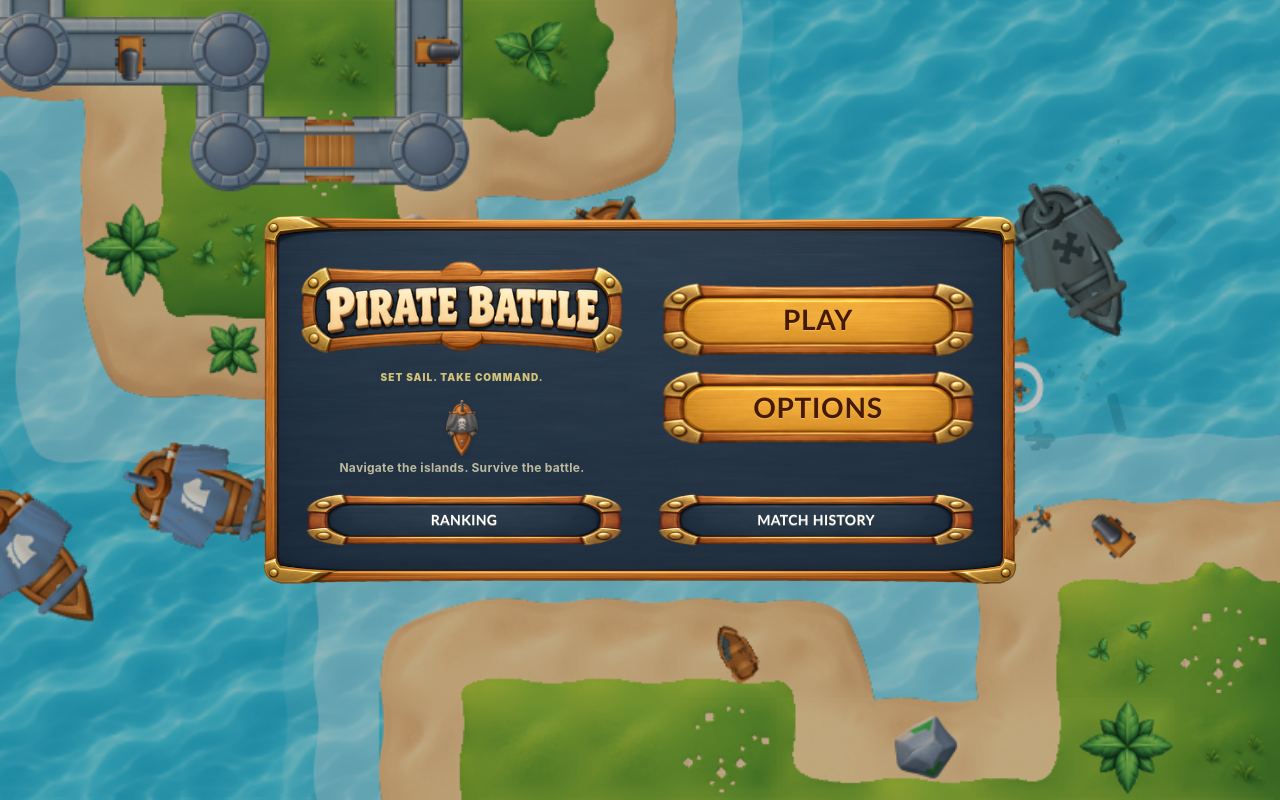
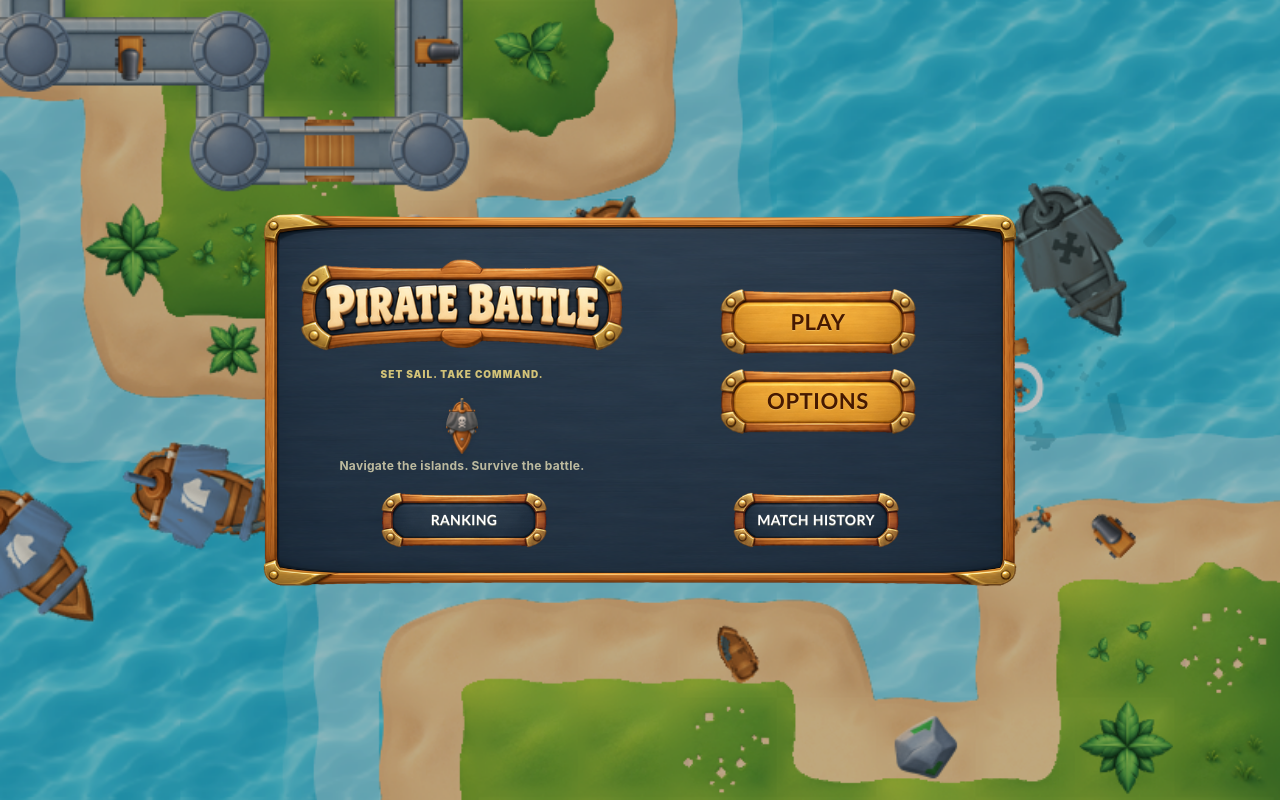
Before and after one commit to ImString/pirate-battle, a React (Vite) app: page / in a window 1280 px wide. Built offline with nearby package versions, Linux system fonts and the light colour scheme; what @pixi/react would draw is missing.

Commit message:
chore: change main menu in mobile responsive

```diff
--- a/src/screens/main/MainMenu.tsx
+++ b/src/screens/main/MainMenu.tsx
@@ -38,7 +38,7 @@ export const MainMenuScreen: React.FC<MainMenuScreenProps> = props => {
 						className="compact-landscape:max-h-[28vh] w-[min(100%,360px)] object-contain"
 					/>
 
-					<p className="compact-landscape:mb-0 compact-landscape:text-[10px] mb-6 text-xs font-black tracking-widest text-amber-200/80 uppercase">
+					<p className="compact-landscape:mb-0 compact-landscape:text-[10px] mb-6 text-center text-xs font-black tracking-widest text-amber-200/80 uppercase">
 						Set Sail. Take Command.
 					</p>
 				</div>
@@ -56,18 +56,18 @@ export const MainMenuScreen: React.FC<MainMenuScreenProps> = props => {
 					<img
 						src="/assets/png/default/ships/ship_2.png"
 						alt="Ship"
-						className="compact-landscape:h-[clamp(24px,8vh,56px)] h-16 w-10 object-contain drop-shadow"
+						className="main-menu-ship compact-landscape:h-[clamp(24px,8vh,56px)] h-16 w-10 object-contain drop-shadow"
 					/>
 					<span className="text-xs font-bold tracking-wide text-amber-100/70">
 						Navigate the islands. Survive the battle.
 					</span>
 				</div>
 
-				<div className="compact-landscape:col-span-full compact-landscape:gap-4 flex justify-center gap-x-8">
-					<Button className="min-w-0 flex-1" variant="secondary" onClick={() => props.navigate('ranking')}>
+				<div className="compact-landscape:col-span-full compact-landscape:gap-4 grid grid-cols-2 justify-items-center gap-x-8">
+					<Button className="min-w-0" variant="secondary" onClick={() => props.navigate('ranking')}>
 						Ranking
 					</Button>
-					<Button className="min-w-0 flex-1" variant="secondary" onClick={() => props.navigate('history')}>
+					<Button className="min-w-0" variant="secondary" onClick={() => props.navigate('history')}>
 						Match History
 					</Button>
 				</div>
--- a/src/styles/components.css
+++ b/src/styles/components.css
@@ -27,6 +27,52 @@
 .pirate-button--secondary:active:not(:disabled) {
 	background-image: url('/assets/png/default/ui/menu/button_secondary_pressed.png');
 	transform: translateY(2px);
+}
+
+.main-menu .pirate-button {
+	height: auto;
+	aspect-ratio: 32 / 11;
+}
+
+.main-menu .pirate-button--primary {
+	width: min(100%, 208px);
+	font-size: 22px;
+}
+
+.main-menu .pirate-button--secondary {
+	width: min(100%, 176px);
+}
+
+@media (orientation: landscape) and (max-height: 800px) {
+	.main-menu {
+		width: min(
+			760px,
+			calc(100% - 32px),
+			calc(
+				(
+						100dvh - max(var(--screen-gap), env(safe-area-inset-top)) -
+							max(var(--screen-gap), env(safe-area-inset-bottom))
+					) *
+					1.9
+			)
+		);
+	}
+
+	.main-menu .pirate-button--primary {
+		width: min(100%, clamp(136px, 56dvh, 208px));
+		font-size: clamp(16px, 5dvh, 22px);
+	}
+
+	.main-menu .pirate-button--secondary {
+		width: min(100%, clamp(132px, 44dvh, 176px));
+		font-size: clamp(11px, 3.2dvh, 14px);
+	}
+}
+
+@media (orientation: landscape) and (max-height: 300px) {
+	.main-menu-ship {
+		display: none;
+	}
 }
 
 .pirate-icon-button {
--- a/src/styles/global.css
+++ b/src/styles/global.css
@@ -40,3 +40,8 @@ body,
 	user-select: none;
 	-webkit-user-select: none;
 }
+
+html,
+body {
+	background-color: var(--color-ocean-dark);
+}
```
